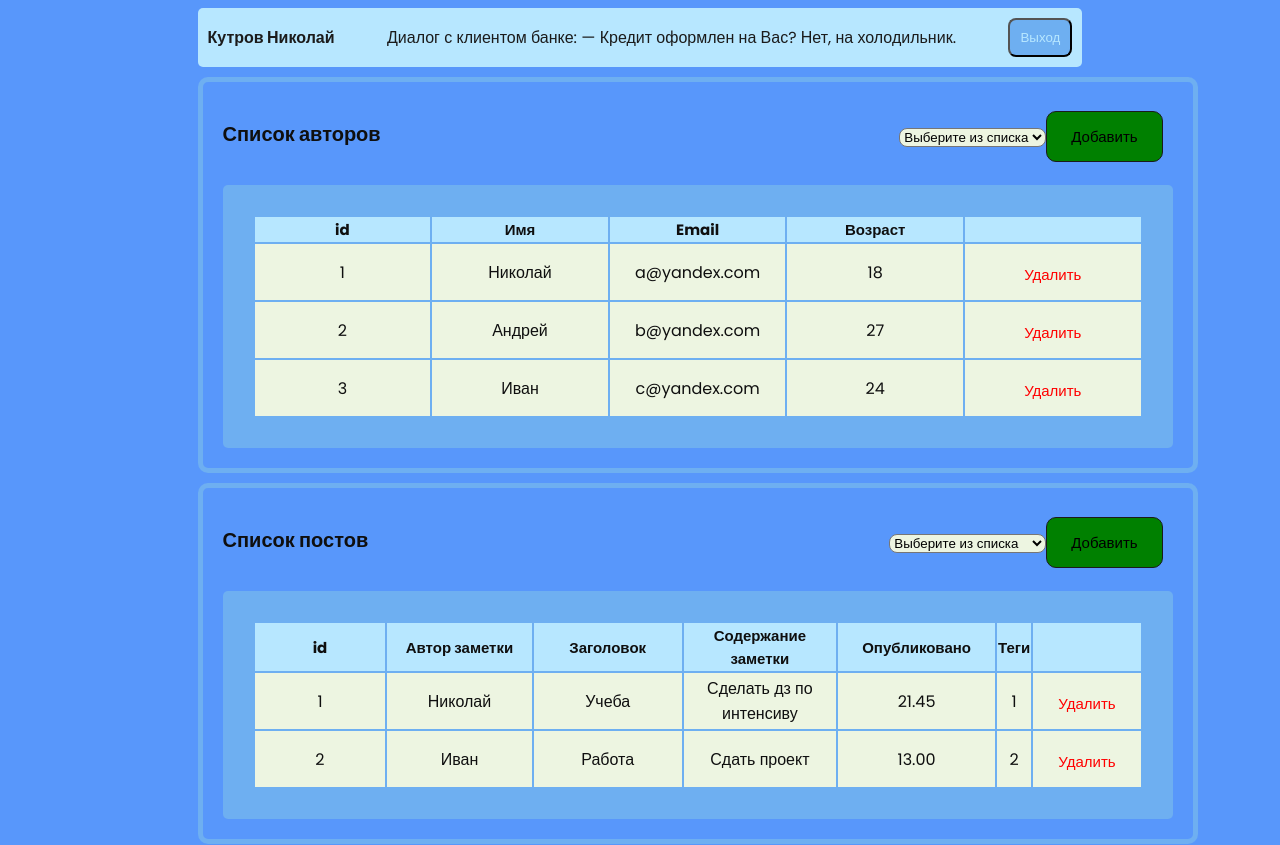
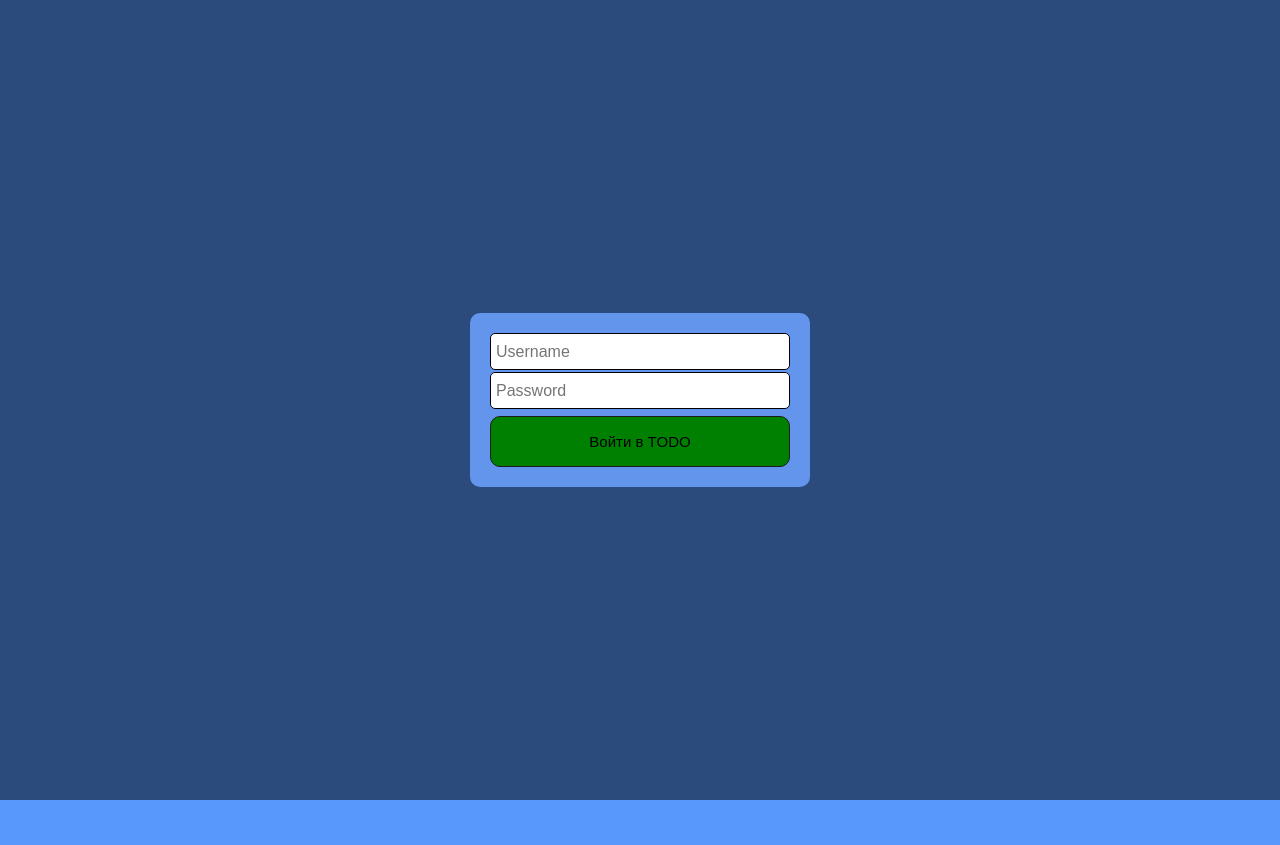
Before and after one commit to kutroff/app_intensive, a Vue app in the folder frontend/todo_project/: page /login in a window 1280 px wide. Shown: the top 845 px of the page. After the commit the page ends 800 px from the top, so only its background shows below. Built offline with nearby package versions, Linux system fonts and the light colour scheme; what vue-the-mask would draw is missing.

Commit message:
Процесс разработки 4 дз для фронтэнда

```diff
--- a/frontend/todo_project/package.json
+++ b/frontend/todo_project/package.json
@@ -7,11 +7,13 @@
     "build": "vue-cli-service build"
   },
   "dependencies": {
+    "axios": "^1.4.0",
     "core-js": "^3.8.3",
     "inputmask": "^5.0.8",
     "vue": "^2.6.14",
     "vue-router": "^3.5.1",
     "vue-the-mask": "^0.11.1",
+    "vue-transition-component": "^3.0.11",
     "vuex": "^3.6.2"
   },
   "devDependencies": {
--- a/frontend/todo_project/src/App.vue
+++ b/frontend/todo_project/src/App.vue
@@ -1,13 +1,6 @@
 <template>
-  <div class="main-block">
-    <div class = "x-header-block">
-      <app-header></app-header>
-    </div>
-    <div class="x-block">
-      <main class = "x-content">
-        <app-content></app-content>
-      </main>
-    </div>
+  <div>
+  <router-view></router-view>
   </div>
 </template>
 
--- a/frontend/todo_project/src/components/AppContent.vue
+++ b/frontend/todo_project/src/components/AppContent.vue
@@ -219,6 +219,7 @@ export default {
       this.tags = this.tags.filter((elem) => elem.id !== tag.id);
     },
 
+
   },
 };
 </script>
--- a/frontend/todo_project/src/components/Author/CreateAuthorForm.vue
+++ b/frontend/todo_project/src/components/Author/CreateAuthorForm.vue
@@ -1,4 +1,5 @@
 <template>
+  <transition name="fade" enter-active-class="fade-enter-active" leave-active-class="fade-leave-active">
     <form class="x-form_author" @submit.prevent="submitForm">
       <h3>Добавить автора</h3>
       <x-input type="text" placeholder="Имя" v-model="author.name" :class="{ 'error': isFormSubmitted && !author.name }" />
@@ -12,6 +13,7 @@
 
       <x-button @click="submitForm">Добавить автора</x-button>
     </form>
+  </transition>
 </template>
 
 <script>
@@ -45,17 +47,29 @@ export default {
   }
 }
 </script>
+
 <style scoped>
 .x-form_author {
   background: whitesmoke;
   padding: 20px;
   border-radius: 8px;
-  //gap: 10px;
-  margin-top: 10px;
+  max-width: 400px;
   display: flex;
   flex-direction: column;
-  max-width: 400px;
-  //margin-bottom: 20px;
+}
+
+.fade-enter-active {
+  transition: opacity 0.5s, transform 0.3s;
+}
+
+.fade-leave-active {
+  transition: opacity 0.5s, transform 0.3s;
+}
+
+.fade-enter,
+.fade-leave-to {
+  opacity: 0;
+  transform: translateY(20px);
 }
 
 .error {
--- a/frontend/todo_project/src/components/UI/XInput.vue
+++ b/frontend/todo_project/src/components/UI/XInput.vue
@@ -17,6 +17,10 @@ methods: {
 </script>
 
 <style scoped>
+
+
+
+
 .x_input{
   height: 25px;
   padding: 5px;
--- a/frontend/todo_project/src/main.js
+++ b/frontend/todo_project/src/main.js
@@ -2,14 +2,16 @@ import Vue from 'vue'
 import App from './App.vue'
 import components from '@/components/UI'
 import './inputmask'
+import router from "@/router/router"
+import axios from "@/plugins/axios";
 
 Vue.config.productionTip = false
 
-
+Vue.use(axios)
 
 components.forEach(component => Vue.component(component.name, component))
 
 new Vue({
-
+  router,
   render: h => h(App)
 }).$mount('#app')
--- /dev/null
+++ b/frontend/todo_project/src/pages/LoginPage.vue
@@ -0,0 +1,44 @@
+<template>
+  <x-modal v-model="showModal">
+    <form @submit.prevent="login" class="x-login-forms">
+      <x-input type="text" placeholder="Username" v-model="username"/>
+      <x-input type="password" placeholder="Password" v-model="password"/>
+      <x-button type="sumbit">
+        Войти в TODO
+      </x-button>
+    </form>
+    </x-modal>
+</template>
+
+<script>
+import axios from "axios";
+
+export default {
+  name: "LoginPage",
+  data()  {
+    return {
+      username: '',
+      password: '',
+      showModal: true
+    }
+  },
+  methods: {
+    login() {
+      this.$ajax.post('api-token-auth/',  {
+        username: this.username,
+        password: this.password,
+      }).then(response => {
+        const token = response.data.token
+        localStorage.setItem('token', token)
+        this.$router.push('/')
+      })
+    }
+  }
+}
+</script>
+<style scoped>
+.x-login-forms {
+  display: flex;
+  flex-direction: column;
+}
+</style>
--- /dev/null
+++ b/frontend/todo_project/src/pages/TodoPage.vue
@@ -0,0 +1,27 @@
+<template>
+  <div class="main-block">
+    <div class = "x-header-block">
+      <app-header></app-header>
+    </div>
+    <div class="x-block">
+      <main class = "x-content">
+        <app-content></app-content>
+      </main>
+    </div>
+  </div>
+</template>
+
+<script>
+import AppHeader from "@/components/AppHeader.vue";
+import AppContent from "@/components/AppContent.vue";
+
+
+export default {
+  name:"TodoPage",
+  components: {AppContent,AppHeader}
+}
+</script>
+
+<style scoped>
+
+</style>
--- /dev/null
+++ b/frontend/todo_project/src/plugins/axios.js
@@ -0,0 +1,9 @@
+import axios from "axios";
+
+axios.defaults.baseURL = 'https://nikolai.pythonanywhere.com/'
+
+export default {
+    install(Vue) {
+        Vue.prototype.$ajax = axios
+    }
+}
--- /dev/null
+++ b/frontend/todo_project/src/router/router.js
@@ -0,0 +1,35 @@
+import Vue from "vue";
+import VueRouter from "vue-router";
+import LoginPage from "@/pages/LoginPage.vue";
+import TodoPage from "@/pages/TodoPage.vue";
+
+Vue.use(VueRouter);
+
+const routes = [
+    {
+        path: "/",
+        component: TodoPage,
+        meta: { requiresAuth: true }
+    },
+    {
+        path: "/login",
+        component: LoginPage,
+        meta: { requiresAuth: false }
+    }
+];
+const router = new VueRouter( {
+    mode: 'history',
+    base: process.env.BASE_URL,
+    routes
+})
+
+router.beforeEach((to, from, next) =>{
+    const token = localStorage.getItem('token')
+
+    if(to.meta.requiresAuth && !token) {
+        next('/login')
+    }   else  {
+        next()
+    }
+})
+export default router;
```
Also changed, not shown: frontend/todo_project/src/components/Author/AuthorsList.vue (line endings or trailing spaces), 2 other files (tests, documents, lock files or other folders). Lines whose indentation alone changed are shown as unchanged.
